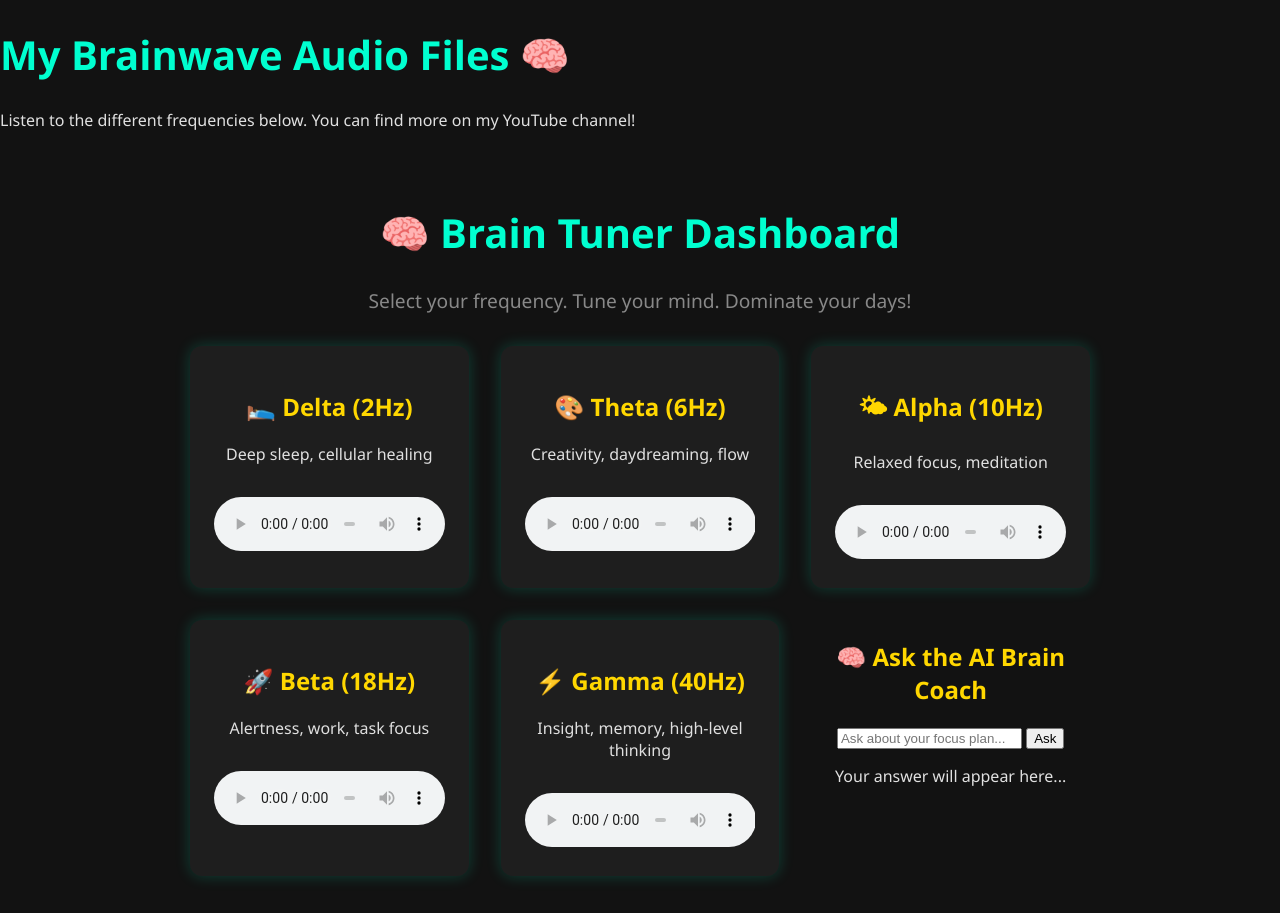
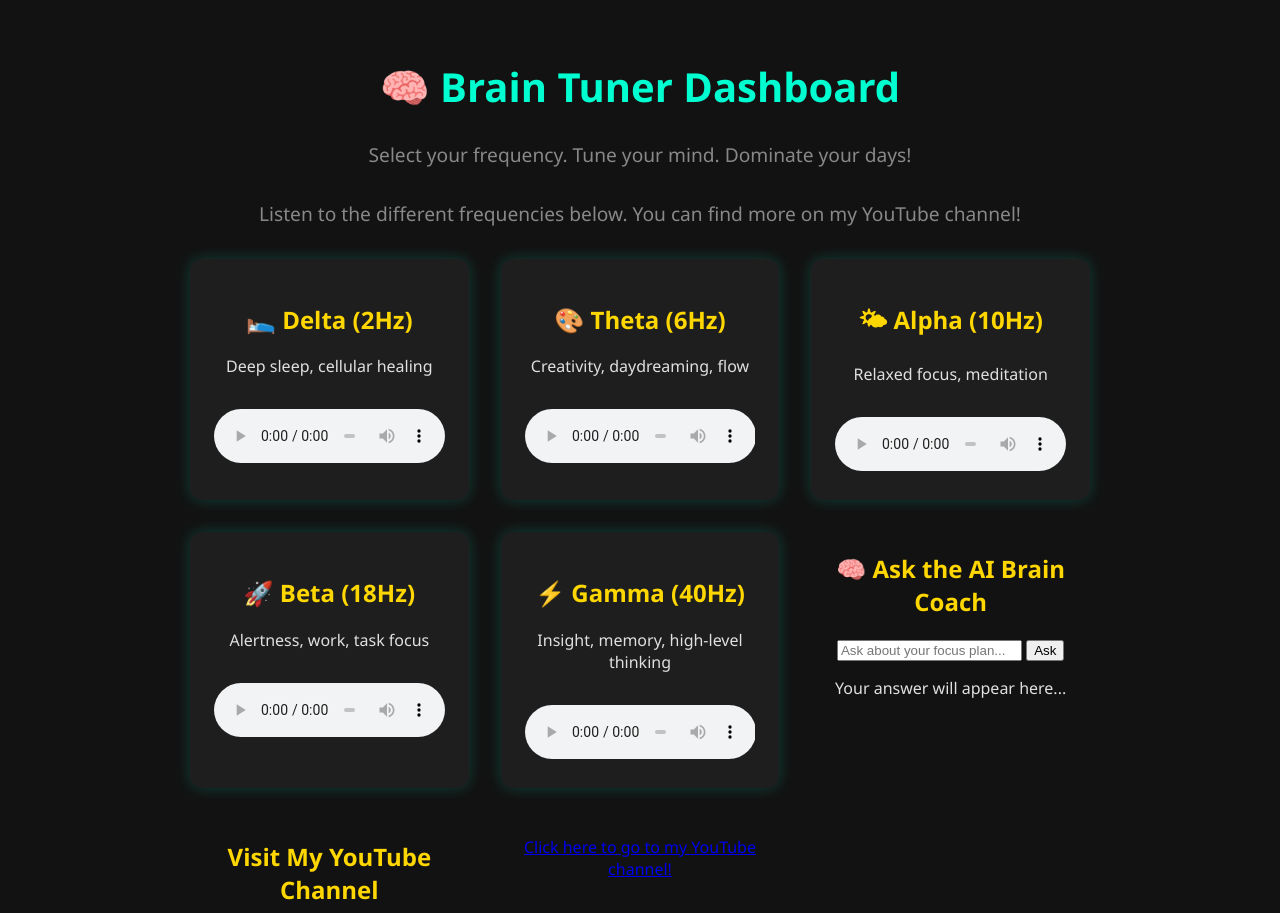
Before and after one commit to TheAIDepot/brain-tuner-dashboard, a website: page index.html in a window 1280 px wide. Shown: the top 913 px of the page. Drawn offline with Linux system fonts and the light colour scheme.

Commit message:
Update index.html

```diff
--- a/index.html
+++ b/index.html
@@ -17,16 +17,12 @@
     <meta name="viewport" content="width=device-width, initial-scale=1.0">
     <title>My Audio Page</title>
 </head>
-<body>
 
-    <h1>My Brainwave Audio Files 🧠</h1>
-    <p>Listen to the different frequencies below. You can find more on my YouTube channel!</p>
-
-</body>
 </html>
   <div class="container">
     <h1>🧠 Brain Tuner Dashboard</h1>
     <p class="tagline">Select your frequency. Tune your mind. Dominate your days!</p>
+<p class="tagline">Listen to the different frequencies below. You can find more on my YouTube channel!</p>
 
     <div class="player-grid">
       <div class="player">
```
